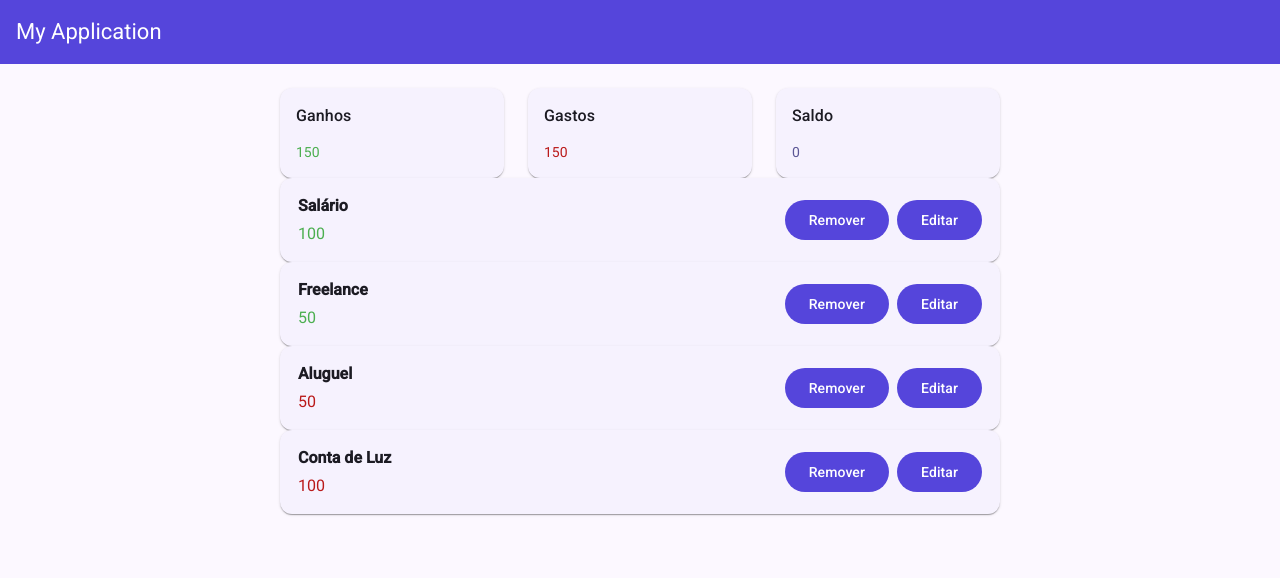
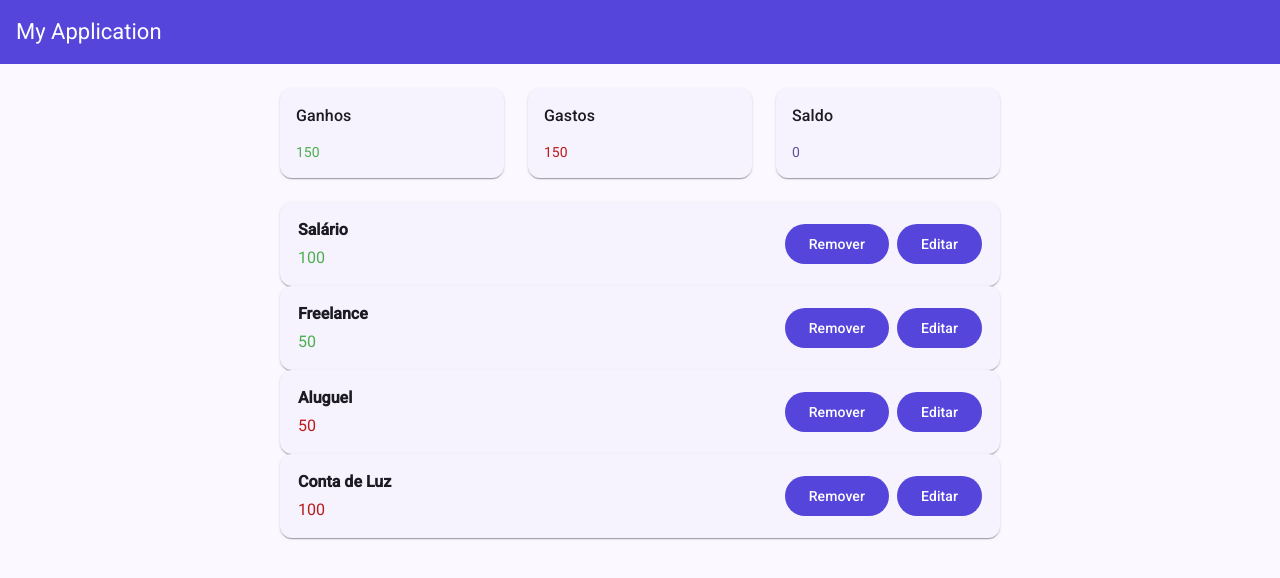
Before and after one commit to Jardel-Machado/gerenciador-financeiro-code-dimension, an Angular app: page /home in a window 1280 px wide. Shown: the top 578 px of the page. Built offline with nearby package versions, Linux system fonts and the light colour scheme.

Commit message:
feat: adiciona classe para aplicar margem na listagem.

```diff
--- a/src/app/home/pages/home/home.html
+++ b/src/app/home/pages/home/home.html
@@ -1,5 +1,9 @@
 <app-balance [transactions]="transactions()"></app-balance>
 
-@for (transation of transactions(); track transation) {
-  <app-transaction-item [transaction]="transation"></app-transaction-item>
-}
+<div class="transactions">
+  @for (transation of transactions(); track transation) {
+    <app-transaction-item [transaction]="transation"></app-transaction-item>
+  }@empty {
+    <app-no-transactions/>
+  }
+</div>
--- a/src/app/home/pages/home/home.scss
+++ b/src/app/home/pages/home/home.scss
@@ -0,0 +1,3 @@
+.transactions {
+  margin: 24px 0;
+}
--- a/src/app/home/pages/home/home.ts
+++ b/src/app/home/pages/home/home.ts
@@ -3,10 +3,11 @@ import { Balance } from 'src/app/home/components/balance/balance';
 import { Transaction } from 'src/app/shared/transaction/interfaces/transaction';
 import { TransactionItem } from '../../components/transaction-item/transaction-item';
 import { TransactionType } from 'src/app/shared/transaction/enums/transaction-type';
+import { NoTransactions } from 'src/app/home/components/no-transactions/no-transactions';
 
 @Component({
   selector: 'app-home',
-  imports: [Balance, TransactionItem],
+  imports: [Balance, TransactionItem, NoTransactions],
   templateUrl: './home.html',
   styleUrl: './home.scss',
 })
```
